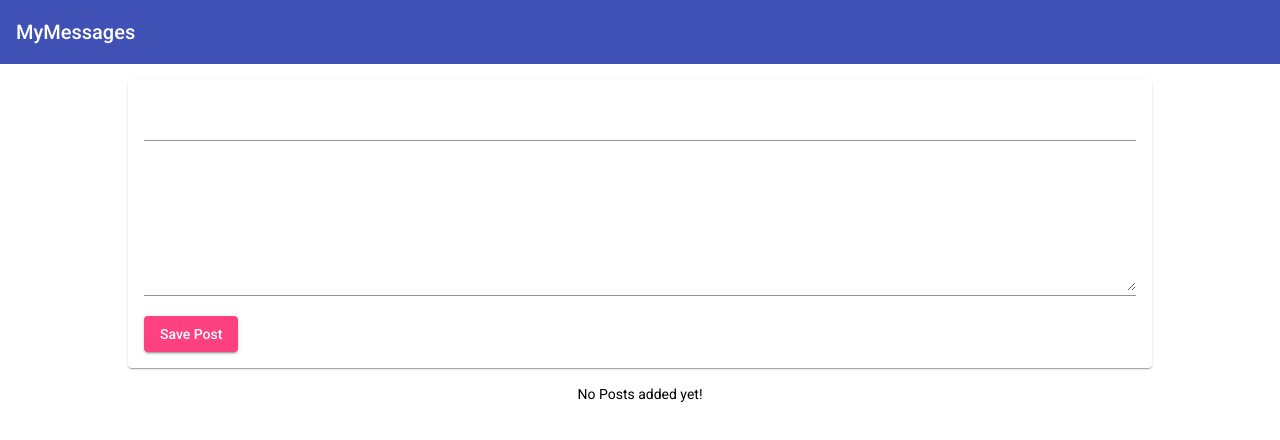
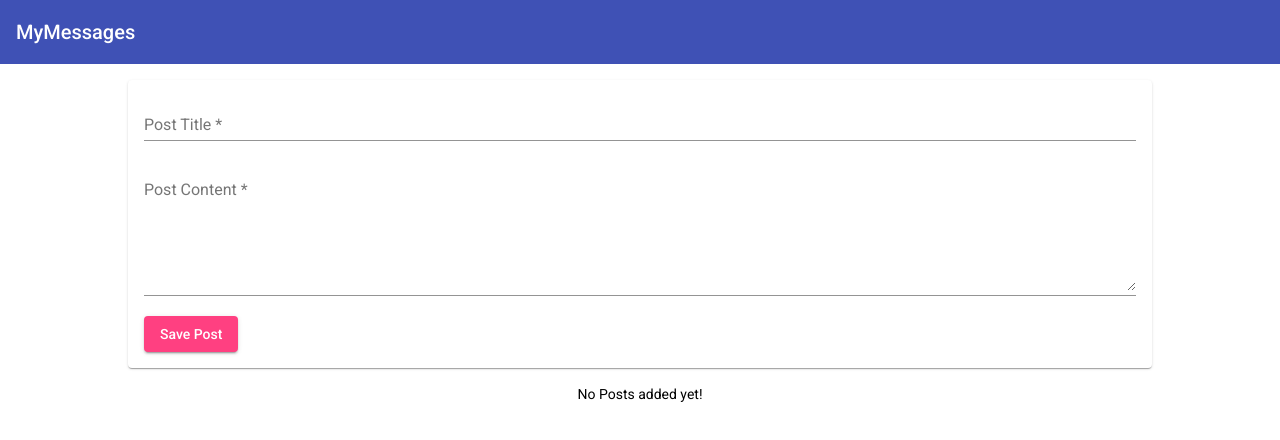
Before and after one commit to sandeepnunna90/mean-course, an Angular app: page / in a window 1280 px wide. Shown: the top 440 px of the page. Built offline with nearby package versions, Linux system fonts and the light colour scheme.

Commit message:
Modify Post Create Form:
- Add Placeholders for title & content
- Update post-create component to reset form once new post is created
- Add action row in expansion panel to include edit & delete buttons

```diff
--- a/src/app/posts/post-create/post-create.component.html
+++ b/src/app/posts/post-create/post-create.component.html
@@ -1,11 +1,12 @@
 <mat-card>
   <form (submit)="onAddPost(postForm)" #postForm="ngForm">
     <mat-form-field>
-      <input matInput type="text" name="title" ngModel required #title="ngModel">
+      <input matInput type="text" name="title" ngModel required #title="ngModel" placeholder="Post Title">
       <mat-error *ngIf="title.invalid">Please enter a post title</mat-error>
     </mat-form-field>
     <mat-form-field>
-      <textarea matInput rows="6" name="content" ngModel required #content="ngModel"></textarea>
+      <textarea matInput rows="6" name="content" ngModel required #content="ngModel"
+        placeholder="Post Content"></textarea>
       <mat-error *ngIf="content.invalid">Please enter post content</mat-error>
     </mat-form-field>
     <button mat-raised-button color="accent" type="submit">Save Post</button>
--- a/src/app/posts/post-create/post-create.component.ts
+++ b/src/app/posts/post-create/post-create.component.ts
@@ -18,5 +18,6 @@
       return;
     }
     this.postsService.addPost(form.value.title, form.value.content);
+    form.resetForm();
   }
 }
--- a/src/app/posts/post-list/post-list.component.html
+++ b/src/app/posts/post-list/post-list.component.html
@@ -4,6 +4,10 @@
       {{ post.title }}
     </mat-expansion-panel-header>
     <p> {{ post.content }} </p>
+    <mat-action-row>
+      <button mat-button color="primary">EDIT</button>
+      <button mat-button color="warn">DELETE</button>
+    </mat-action-row>
   </mat-expansion-panel>
 </mat-accordion>
 <p class="info-text mat-body-1" *ngIf="posts.length <= 0">No Posts added yet!</p>
```
